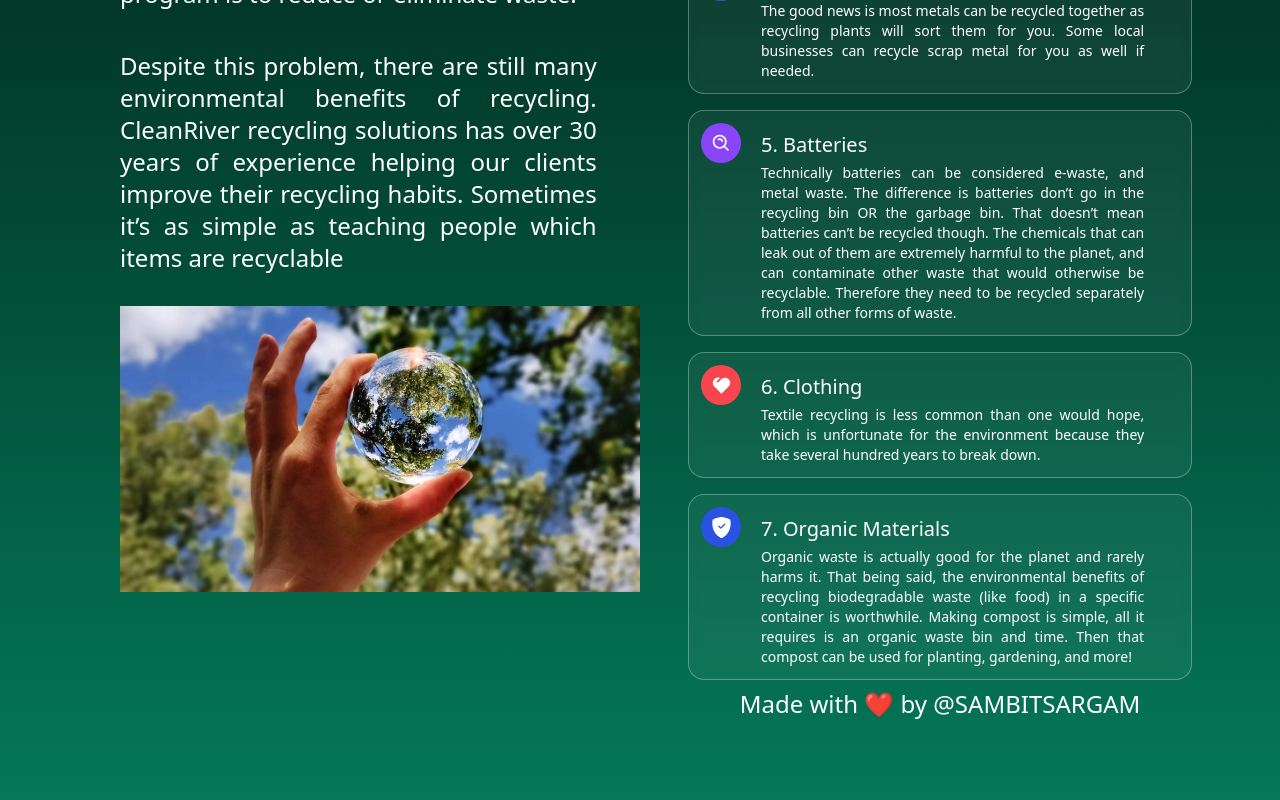
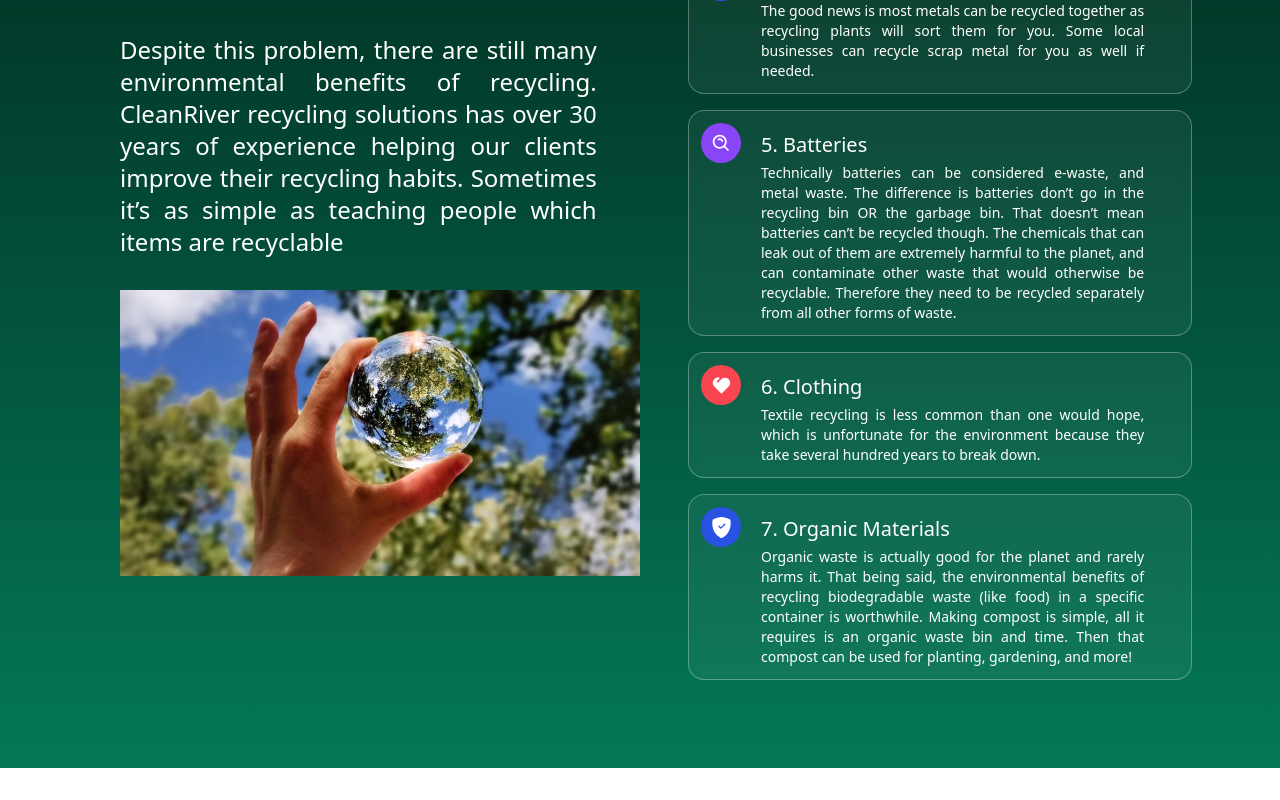
Before and after one commit to ENZOMOTIVE/Hacker-House-Goa-task-NFT, a React (Vite) app in the folder Junkyard/: page / in a window 1280 px wide. Shown: the part 1650-2450 px from the top of the page. After the commit the page ends 2418 px from the top, so only its background shows below. Built offline with nearby package versions, Linux system fonts and the light colour scheme; what @web3-onboard/core, @web3-onboard/injected-wallets, @web3-onboard/walletconnect would draw is missing.

Commit message:
Update Services.jsx

```diff
--- a/Junkyard/src/components/Services.jsx
+++ b/Junkyard/src/components/Services.jsx
@@ -86,7 +86,6 @@ const Services = () => (
           subtitle="Organic waste is actually good for the planet and rarely harms it. That being said, the environmental benefits of recycling biodegradable waste (like food) in a specific container is worthwhile. Making compost is simple, all it requires is an organic waste bin and time. Then that compost can be used for planting, gardening, and more! "
         />
 
-        <footer className="text-white">Made with ❤️ by <span>@SAMBITSARGAM</span></footer>
       </div>
     </div>
 
```
